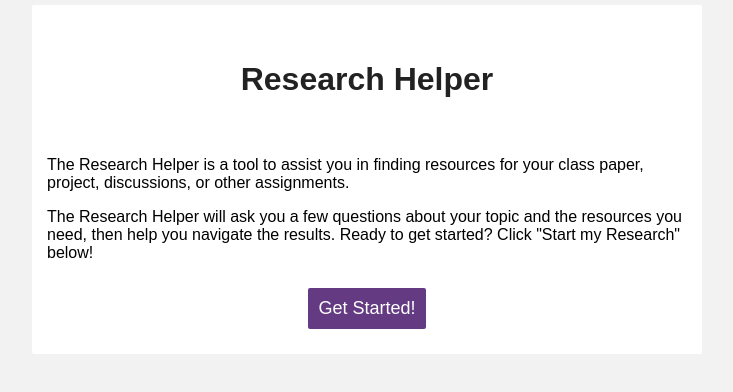
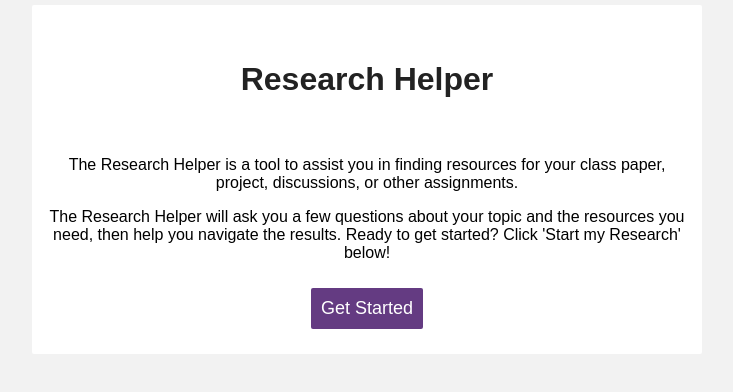
Before and after one commit to mdale-ebsco/research-helper, a React (Create React App) app: page / in a window 1280 px wide. Shown: the top 392 px of the page, without its empty margins (273-1006 px from the left). Built offline with nearby package versions, Linux system fonts and the light colour scheme.

Commit message:
Basic FSM framework

```diff
--- a/src/components/App.js
+++ b/src/components/App.js
@@ -1,23 +1,92 @@
 import React, { Component } from 'react';
 import Header from './Header';
-import Text from './Text';
-import Button from './Button';
-import logo from '../images/logo.svg';
+import FormContainer from './FormContainer';
+
 import '../css/App.css';
 
+const machine = {
+  start: {
+    GETSTARTED: 'input_topic'
+  },
+  input_topic: {
+    BACKGROUND: 'researchstarter',
+    RESEARCH: 'eds',
+  }
+};
+
+const initialState = 'start';
+
 class App extends Component {
+  constructor(props) {
+      super(props);
+      this.state = {
+          currentState: 'start',
+          query: '',
+          items: []
+        };
+    }
+
+    command(nextState, action) {
+    switch (nextState) {
+      case 'input_topic':
+          alert("Hello from the command!");
+        break;
+      case 'researchstarter':
+        if (action.items) {
+          // update the state with the found items
+          return { items: action.items };
+        }
+        break;
+      case 'eds':
+        if (action.item) {
+          // update the state with the selected photo item
+          return { items: action.item };
+        }
+        break;
+      default:
+        break;
+    }
+  }
+
+  transition(action) {
+   const currentHelperState = this.state.currentState;
+   const nextHelperState =
+     machine[currentHelperState][action.type];
+
+   if (nextHelperState) {
+     const nextState = this.command(nextHelperState, action);
+
+     this.setState({
+       currentState: nextHelperState,
+       ...nextState
+     });
+   }
+ }
+
+ handleSubmit(e) {
+    e.persist();
+    e.preventDefault();
+    this.transition({ type: 'GETSTARTED'});
+  }
+
+  renderStartPage(state){
+    return(
+        <button
+            onClick={e => this.handleSubmit(e)}
+            >
+            Get Started
+          </button>
+    )
+  }
+
   render() {
+    const helperState = this.state.currentState;
     return (
-      <div class="research-helper">
+      <div className="research-helper">
         <Header heading="Research Helper"/>
-        <div class="content">
-          <div class="description">
-            <p>
-            The Research Helper is a tool to assist you in finding resources for your class paper, project, discussions, or other assignments.</p>
-            <p> The Research Helper will ask you a few questions about your topic and the resources you need, then help you navigate the results. Ready to get started? Click "Start my Research" below!
-            </p>
-          </div>
-          <Button value="Get Started!"/>
+        <div className="content">
+          <FormContainer/>
+           {this.renderStartPage(helperState)}
         </div>
       </div>
     );
--- a/src/components/Button.js
+++ b/src/components/Button.js
@@ -1,8 +1,8 @@
-import React, { Component } from 'react';
+import React from 'react';
 import '../css/App.css';
 
 const Button = (props) => (
-  <button>{props.value}</button>
+  <button onClick={props.event}>{props.value}</button>
 );
 
 export default Button;
--- /dev/null
+++ b/src/components/FormContainer.js
@@ -0,0 +1,18 @@
+import React, { Component } from 'react';
+import InputContainer from './InputContainer';
+import Prompt from './Prompt';
+import Button from './Button';
+import '../css/App.css';
+
+class FormContainer extends Component {
+  render() {
+    return (
+      <div>
+        <Prompt text="The Research Helper is a tool to assist you in finding resources for your class paper, project, discussions, or other assignments."/>
+        <Prompt text="The Research Helper will ask you a few questions about your topic and the resources you need, then help you navigate the results. Ready to get started? Click 'Start my Research' below!"/>
+      </div>
+    );
+  }
+}
+
+export default FormContainer;
--- a/src/components/Header.js
+++ b/src/components/Header.js
@@ -1,8 +1,8 @@
-import React, { Component } from 'react';
+import React from 'react';
 import '../css/App.css';
 
 const Header = (props) => (
-  <header class="header">
+  <header className="header">
     <h1>{props.heading}</h1>
   </header>
 );
--- /dev/null
+++ b/src/components/Input.js
@@ -0,0 +1,12 @@
+import React, { Component } from 'react';
+import '../css/App.css';
+
+class Input extends Component {
+  render() {
+    return (
+      <input></input>
+    );
+  }
+}
+
+export default Input;
--- /dev/null
+++ b/src/components/InputContainer.js
@@ -0,0 +1,17 @@
+import React, { Component } from 'react';
+import Input from './Input';
+
+import '../css/App.css';
+
+class InputContainer extends Component {
+  render() {
+    return (
+      <div>
+        <Input/>
+        <Input/>
+      </div>
+    );
+  }
+}
+
+export default InputContainer;
--- /dev/null
+++ b/src/components/Prompt.js
@@ -0,0 +1,12 @@
+import React, { Component } from 'react';
+import '../css/App.css';
+
+class Prompt extends Component {
+  render() {
+    return (
+        <p>{this.props.text}</p>
+    );
+  }
+}
+
+export default Prompt;
--- a/src/components/Text.js
+++ /dev/null
@@ -1,17 +0,0 @@
-import React, { Component } from 'react';
-import '../css/App.css';
-
-class Text extends Component {
-  render() {
-    return (
-      <div class="description">
-        <p>
-        The Research Helper is a tool to assist you in finding resources for your class paper, project, discussions, or other assignments.</p>
-        <p> The Research Helper will ask you a few questions about your topic and the resources you need, then help you navigate the results. Ready to get started? Click "Start my Research" below!
-        </p>
-      </div>
-    );
-  }
-}
-
-export default Text;
```
